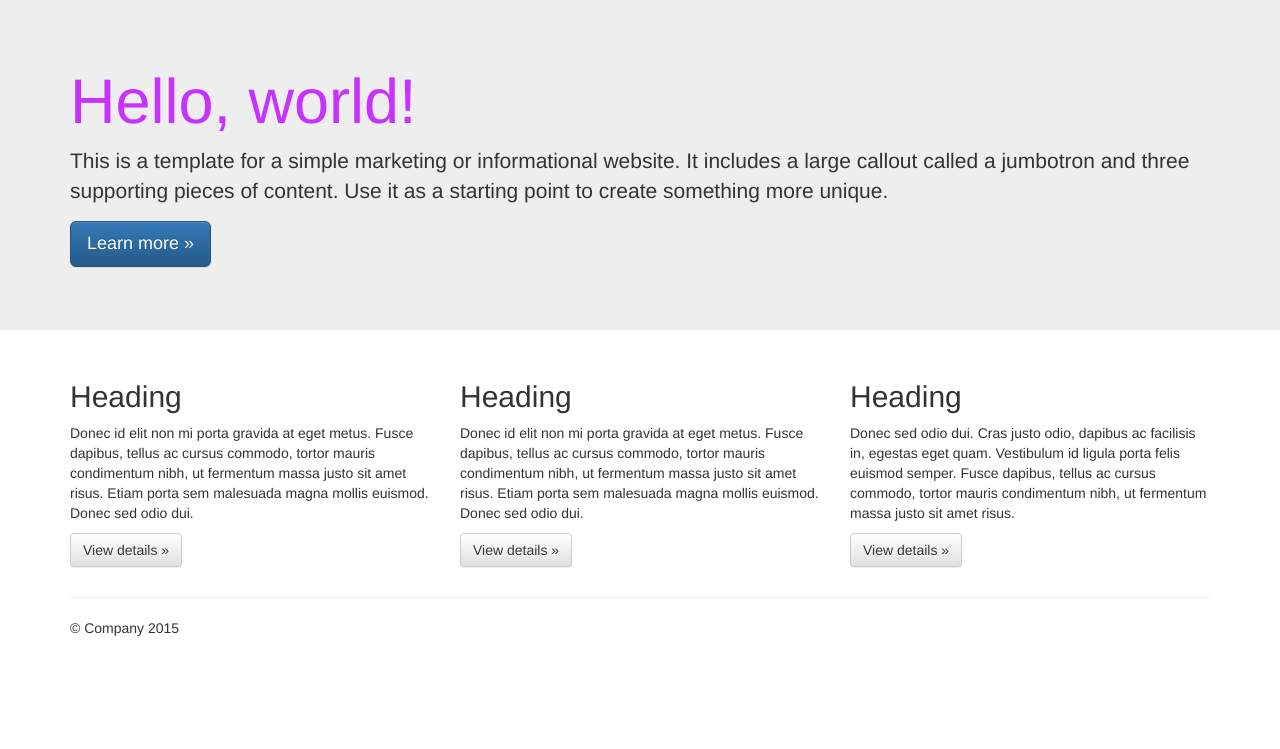
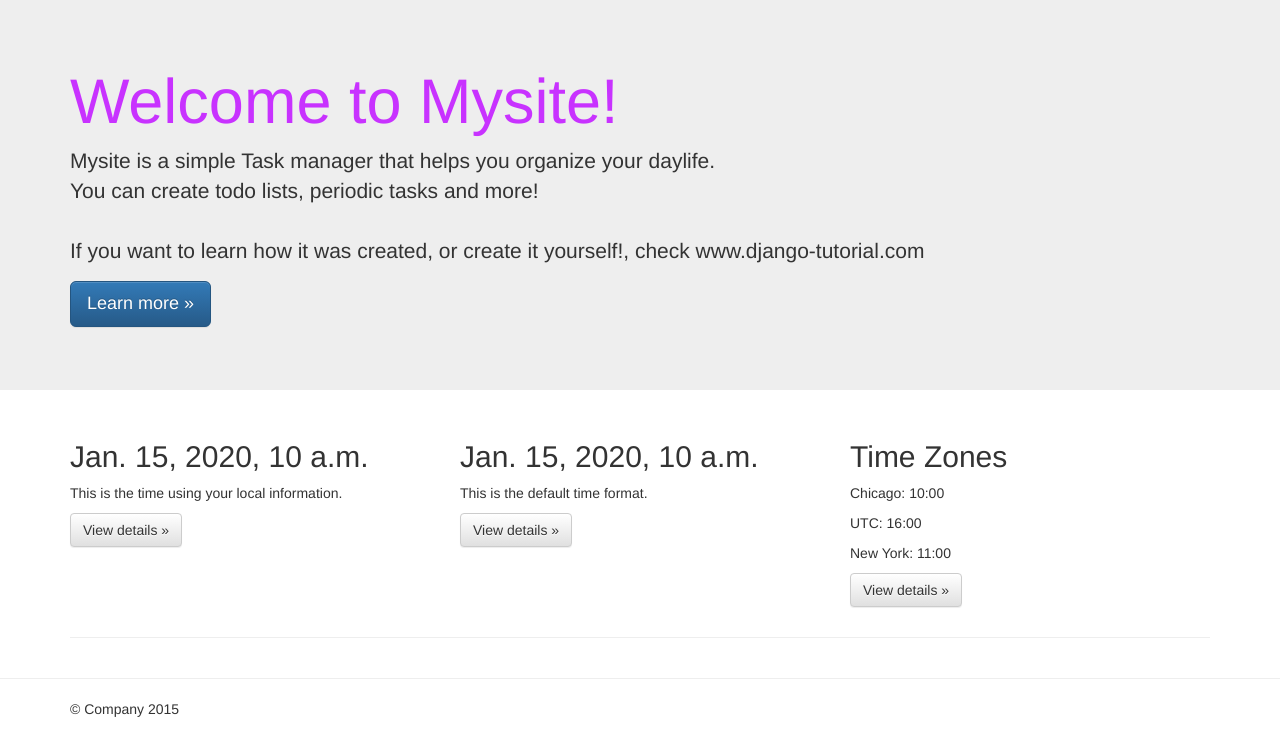
Before and after one commit to panch013/Mysite-Django, a Django app: template mysite/templates/mysite/index.html in a window 1280 px wide. Shown: the part 51-800 px from the top of the page. Run offline with Django 3.2, Linux system fonts and the light colour scheme; the template is opened without the code that fills it: most values are stand-ins (such as "Sample title", 1, 10 or a date in 2020); some libraries are stand-ins or nearby versions.

Commit message:
Internationalization and localization

```diff
--- a/mysite/templates/base.html
+++ b/mysite/templates/base.html
@@ -8,6 +8,8 @@
         <meta charset="utf-8">
         <meta http-equiv="X-UA-Compatible" content="IE=edge,chrome=1">
         <title>{% block head_title %}{% endblock %}</title>
+        <link rel="shortcut icon" href="{% static 'favicon.ico' %}"
+            type="image/x-icon">
         <meta name="description" content="">
         <meta name="viewport" content="width=device-width, initial-scale=1">
 
@@ -23,10 +25,13 @@
 
         <script src="{% static 'js/vendor/modernizr-2.8.3-respond-1.4.2.min.js' %}"></script>
     </head>
+    {% block head_css %}{% endblock %}
+    {% block head_javascript %}{% endblock %}
     <body>
         <!--[if lt IE 8]>
             <p class="browserupgrade">You are using an <strong>outdated</strong> browser. Please <a href="http://browsehappy.com/">upgrade your browser</a> to improve your experience.</p>
         <![endif]-->
+    {% block navbar %}
     <nav class="navbar navbar-inverse navbar-fixed-top" role="navigation">
       <div class="container">
         <div class="navbar-header">
@@ -51,42 +56,18 @@
         </div><!--/.navbar-collapse -->
       </div>
     </nav>
+    {% endblock %}
 
-    <!-- Main jumbotron for a primary marketing message or call to action -->
-    <div class="jumbotron">
-      <div class="container">
-        <h1>Hello, world!</h1>
-        <p>This is a template for a simple marketing or informational website. It includes a large callout called a jumbotron and three supporting pieces of content. Use it as a starting point to create something more unique.</p>
-        <p><a class="btn btn-primary btn-lg" href="#" role="button">Learn more &raquo;</a></p>
-      </div>
-    </div>
+    {% block content %}{% endblock %}
 
+    <hr>
     <div class="container">
-      <!-- Example row of columns -->
-      <div class="row">
-        <div class="col-md-4">
-          <h2>Heading</h2>
-          <p>Donec id elit non mi porta gravida at eget metus. Fusce dapibus, tellus ac cursus commodo, tortor mauris condimentum nibh, ut fermentum massa justo sit amet risus. Etiam porta sem malesuada magna mollis euismod. Donec sed odio dui. </p>
-          <p><a class="btn btn-default" href="#" role="button">View details &raquo;</a></p>
-        </div>
-        <div class="col-md-4">
-          <h2>Heading</h2>
-          <p>Donec id elit non mi porta gravida at eget metus. Fusce dapibus, tellus ac cursus commodo, tortor mauris condimentum nibh, ut fermentum massa justo sit amet risus. Etiam porta sem malesuada magna mollis euismod. Donec sed odio dui. </p>
-          <p><a class="btn btn-default" href="#" role="button">View details &raquo;</a></p>
-       </div>
-        <div class="col-md-4">
-          <h2>Heading</h2>
-          <p>Donec sed odio dui. Cras justo odio, dapibus ac facilisis in, egestas eget quam. Vestibulum id ligula porta felis euismod semper. Fusce dapibus, tellus ac cursus commodo, tortor mauris condimentum nibh, ut fermentum massa justo sit amet risus.</p>
-          <p><a class="btn btn-default" href="#" role="button">View details &raquo;</a></p>
-        </div>
-      </div>
-
-      <hr>
-
       <footer>
         <p>&copy; Company 2015</p>
       </footer>
-    </div> <!-- /container -->        <script src="//ajax.googleapis.com/ajax/libs/jquery/1.11.2/jquery.min.js"></script>
+    </div> <!-- /container -->
+
+        <script src="//ajax.googleapis.com/ajax/libs/jquery/1.11.2/jquery.min.js"></script>
         <script>window.jQuery || document.write('<script src="static/js/vendor/jquery-1.11.2.min.js"><\/script>')</script>
 
             <script src="{% static 'js/vendor/bootstrap.min.js' %}"></script>
@@ -102,5 +83,6 @@
             r.parentNode.insertBefore(e,r)}(window,document,'script','ga'));
             ga('create','UA-XXXXX-X','auto');ga('send','pageview');
         </script>
+        {% block footer_javascript %}{% endblock %}
     </body>
 </html>
--- a/mysite/templates/humans.txt
+++ b/mysite/templates/humans.txt
@@ -3,11 +3,11 @@
 
 # TEAM
 
-    <name> -- <role> -- <twitter>
+    Kewal Panchputre -- Developer -- @kewal001
 
 # THANKS
 
-    <name>
+    Thanks to all the viewers for using this app.
 
 # TECHNOLOGY COLOPHON
 
--- a/mysite/templates/mysite/index.html
+++ b/mysite/templates/mysite/index.html
@@ -1,2 +1,42 @@
 {% extends "base.html" %}
+{% load i18n %}
+{% load l10n %}
+{% load tz %}
 {% block head_title %}Mysite Django Tutorial{% endblock %}
+
+{% block content %}
+    <!-- Main jumbotron for a primary marketing message or call to action -->
+    <div class="jumbotron">
+      <div class="container">
+          <h1>{% trans "Welcome to Mysite!"%}</h1>
+        <p>{% blocktrans %}Mysite is a simple Task manager that helps you organize your daylife. </br> You can create todo lists, periodic tasks and more! </br></br> If you want to learn how it was created, or create it yourself!, check www.django-tutorial.com{% endblocktrans %}</p>
+        <p><a class="btn btn-primary btn-lg" href="#" role="button">Learn more &raquo;</a></p>
+      </div>
+    </div>
+
+    <div class="container">
+      <!-- Example row of columns -->
+      <div class="row">
+        <div class="col-md-4">
+            <h2 id="local-date">{{today}}</h2>
+          <p>This is the time using your local information.</p>
+          <p><a class="btn btn-default" href="#" role="button">View details &raquo;</a></p>
+        </div>
+        <div class="col-md-4">
+            <h2 id="non-local-date">{{today|unlocalize}}</h2>
+          <p>This is the default time format.</p>
+          <p><a class="btn btn-default" href="#" role="button">View details &raquo;</a></p>
+       </div>
+        <div class="col-md-4">
+          <h2>Time Zones</h2>
+          <p> Chicago: <span id="time-tz">{{now|time:"H:i"}}</span></p>
+          <p> UTC: <span id="time-utc">{{now|utc|time:"H:i"}}</span></p>
+          <p> New York: <span id="time-ny">
+           {{now|timezone:"America/New_York"|time:"H:i"}}</span></p>
+          <p><a class="btn btn-default" href="#" role="button">View details &raquo;</a></p>
+        </div>
+      </div>
+
+      <hr>
+  </div> <!-- /container -->
+{% endblock %}
--- a/mysite/templates/robots.txt
+++ b/mysite/templates/robots.txt
@@ -2,4 +2,4 @@
 
 # Allow crawling of all content
 User-agent: *
-Disallow:
+Disallow: /
--- a/mysite/test.py
+++ b/mysite/test.py
@@ -1,14 +1,17 @@
 # -*- coding: utf-8 -*-
 from django.test import TestCase
 from django.core.urlresolvers import reverse
+from django.utils.translation import activate
 
 
 class TestHomePage(TestCase):
 
     def test_uses_index_template(self):
+        activate('en')
         response = self.client.get(reverse("home"))
         self.assertTemplateUsed(response, "mysite/index.html")
 
     def test_uses_base_template(self):
+        activate('en')
         response = self.client.get(reverse("home"))
         self.assertTemplateUsed(response, "base.html")
--- a/mysite/urls.py
+++ b/mysite/urls.py
@@ -13,11 +13,17 @@ Including another URLconf
     1. Import the include() function: from django.conf.urls import url, include
     2. Add a URL to urlpatterns:  url(r'^blog/', include('blog.urls'))
 """
-from django.conf.urls import url
+from django.conf.urls import include, url
 from django.contrib import admin
-from .views import home
+from django.conf.urls.i18n import i18n_patterns
+from .views import home, home_files
 
 urlpatterns = [
-    url(r'^admin/', admin.site.urls),
+    url(r'^(?P<filename>(robots.txt)|(humans.txt))$',
+            home_files, name='home-files')
+]
+
+urlpatterns += i18n_patterns(
     url(r'^$', home, name='home'),
-]
+    url(r'^admin/', include(admin.site.urls)),
+)
--- a/requirements/testing.txt
+++ b/requirements/testing.txt
@@ -1,2 +1,3 @@
 -r base.txt
 selenium==3.4.2
+coverage==4.4.1
```
Also changed, not shown: functional_tests/test_all_users.py (+37 -1 lines), mysite/settings/base.py (+13 -1 lines), mysite/views.py (+7 -1 lines), requirements/base.txt (+7 -0 lines), mysite/locale/ca/LC_MESSAGES/django.po (added), 2 other files.
